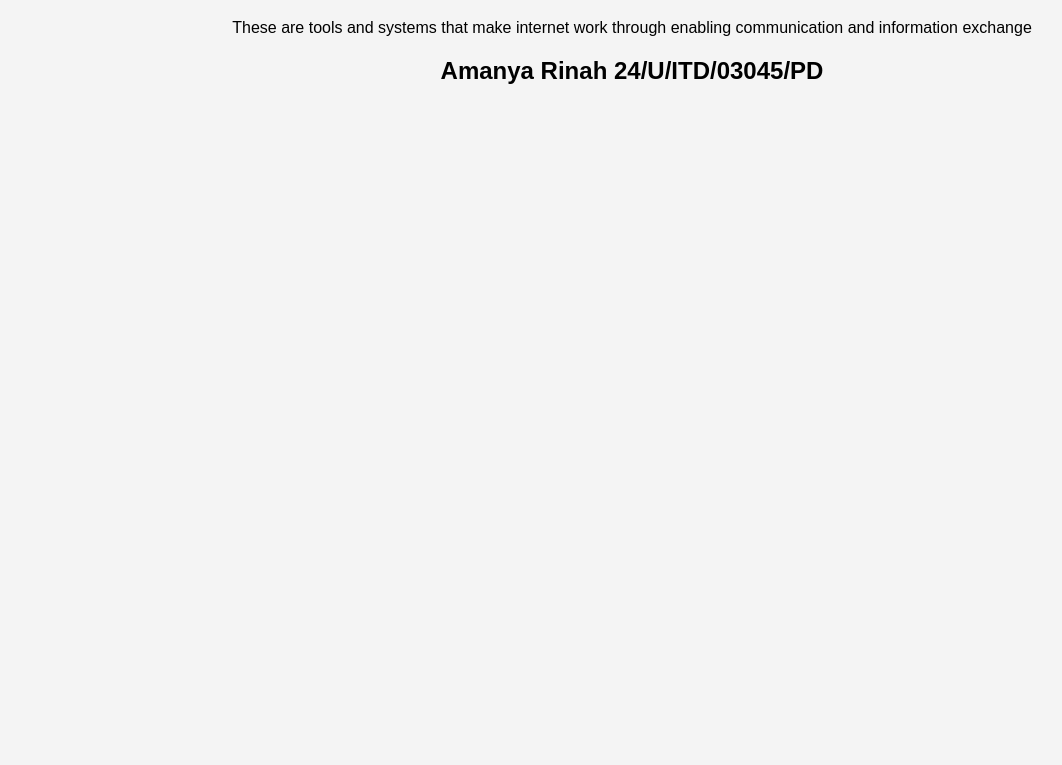
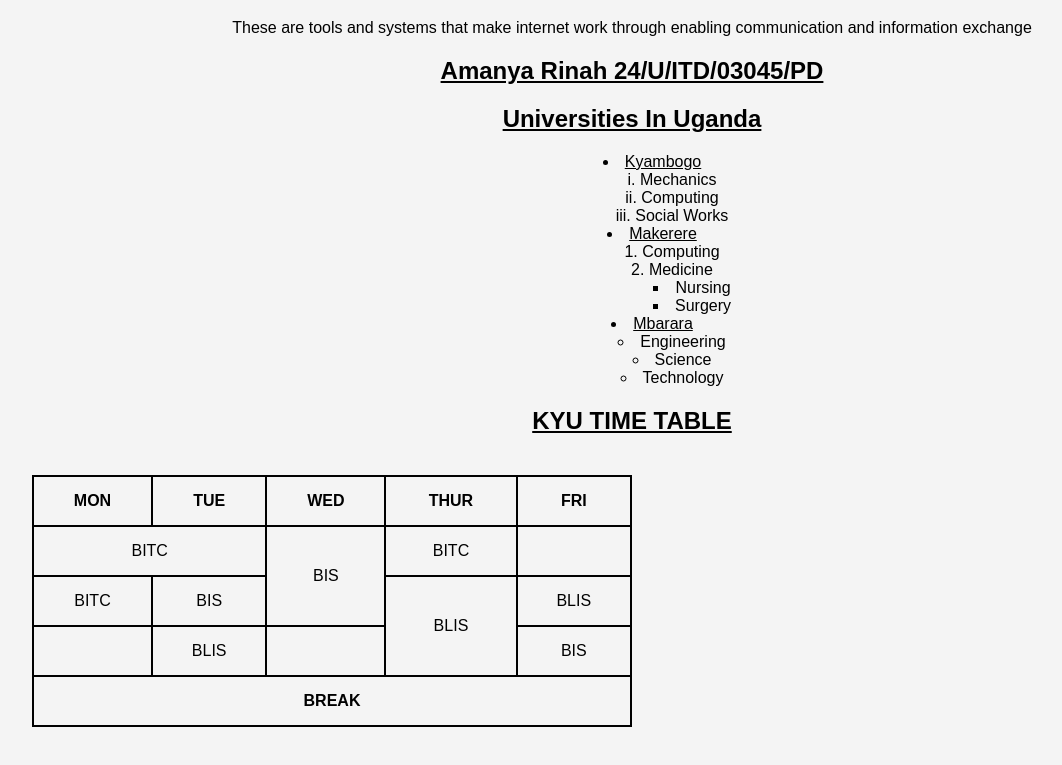
Before and after one commit to Amanya28/website, a plain HTML site: page index.html in a window 1280 px wide. Shown: the part 415-1180 px from the top of the page, without its empty margins (8-1070 px from the left). Before the commit the page ends 800 px from the top, so only its background shows below. Drawn offline with Linux system fonts and the light colour scheme.

Commit message:
Add files via upload

```diff
--- a/index.html
+++ b/index.html
@@ -30,6 +30,118 @@
         <p> These are tools and systems that make internet work through enabling communication and information exchange</p>
     <h2>Amanya Rinah 24/U/ITD/03045/PD</h2>
 </div>
+<title>Universities in Uganda</title>
+
+<style>
+body{
+    font-family: Arial;
+    margin:40px;
+}
+ul,ol{
+    list-style-position: inside;
+}
+
+h2{
+    text-decoration: underline;
+}
+
+table{
+    border-collapse: collapse;
+    margin-top:40px;
+    width:600px;
+}
+
+th, td{
+    border:2px solid black;
+    padding:15px;
+    text-align:center;
+}
+
+.break{
+    font-weight:bold;
+}
+
+</style>
+
+</head>
+
+<body>
+
+<h2>Universities In Uganda</h2>
+
+<ul>
+
+<li><u>Kyambogo</u>
+    <ol type="i">
+        <li>Mechanics</li>
+        <li>Computing</li>
+        <li>Social Works</li>
+    </ol>
+</li>
+
+<li><u>Makerere</u>
+    <ol type="1">
+        <li>Computing</li>
+        <li>Medicine</li>
+            <ul type="square">
+                <li>Nursing</li>
+                <li>Surgery</li>
+            </ul>
+        </li>
+    </ol>
+</li>
+
+<li><u>Mbarara</u>
+    <ul type="isc">
+        <li>Engineering</li>
+        <li>Science</li>
+        <li>Technology</li>
+    </ul>
+</li>
+
+</ul>
+
+<h2>KYU TIME TABLE</h2>
+
+<table>
+
+<tr>
+<th>MON</th>
+<th>TUE</th>
+<th>WED</th>
+<th>THUR</th>
+<th>FRI</th>
+</tr>
+
+<tr>
+<td colspan="2">BITC</td>
+<td rowspan="2">BIS</td>
+<td>BITC</td>
+<td></td>
+</tr>
+
+<tr>
+<td>BITC</td>
+<td>BIS</td>
+<td rowspan="2">BLIS</td>
+<td>BLIS</td>
+</tr>
+
+<tr>
+<td></td>
+<td>BLIS</td>
+<td></td>
+<td>BIS</td>
+</tr>
+
+<tr>
+<td colspan="5" class="break">BREAK</td>
+</tr>
+
+</table>
 
 </body>
 </html>
+
+</body>
+</html>
```
